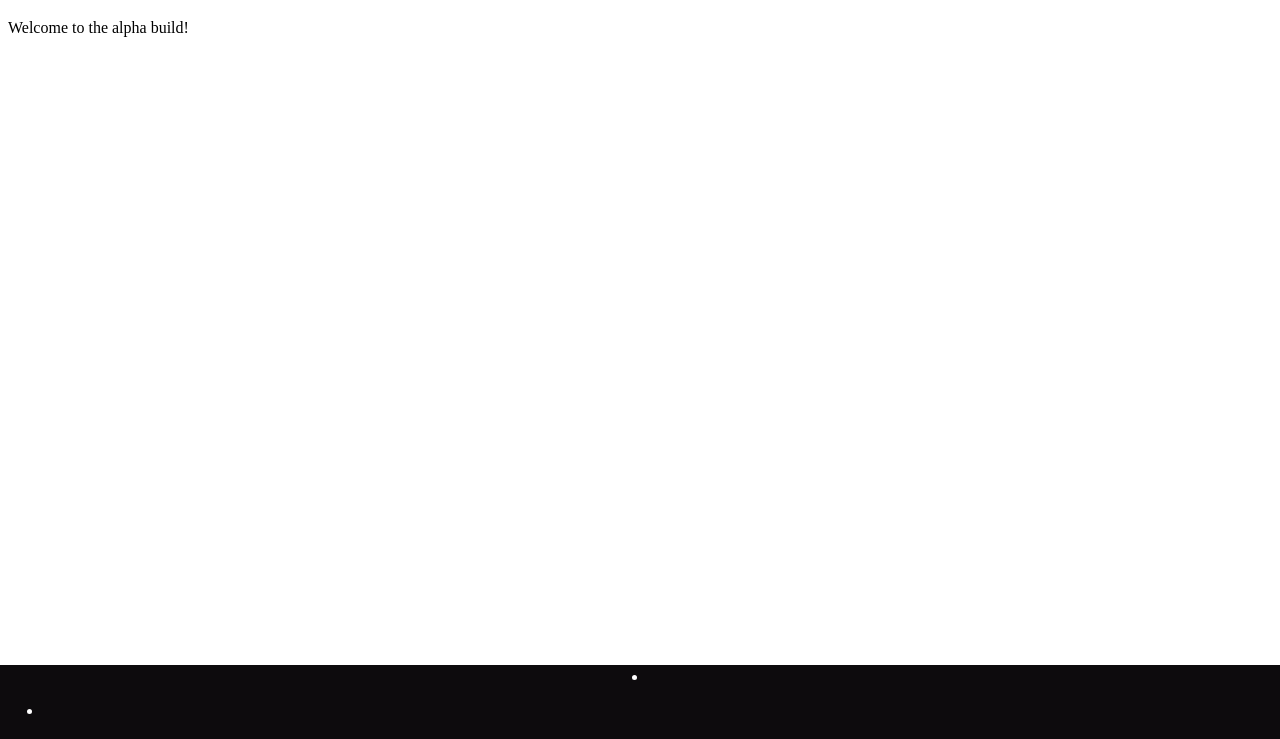
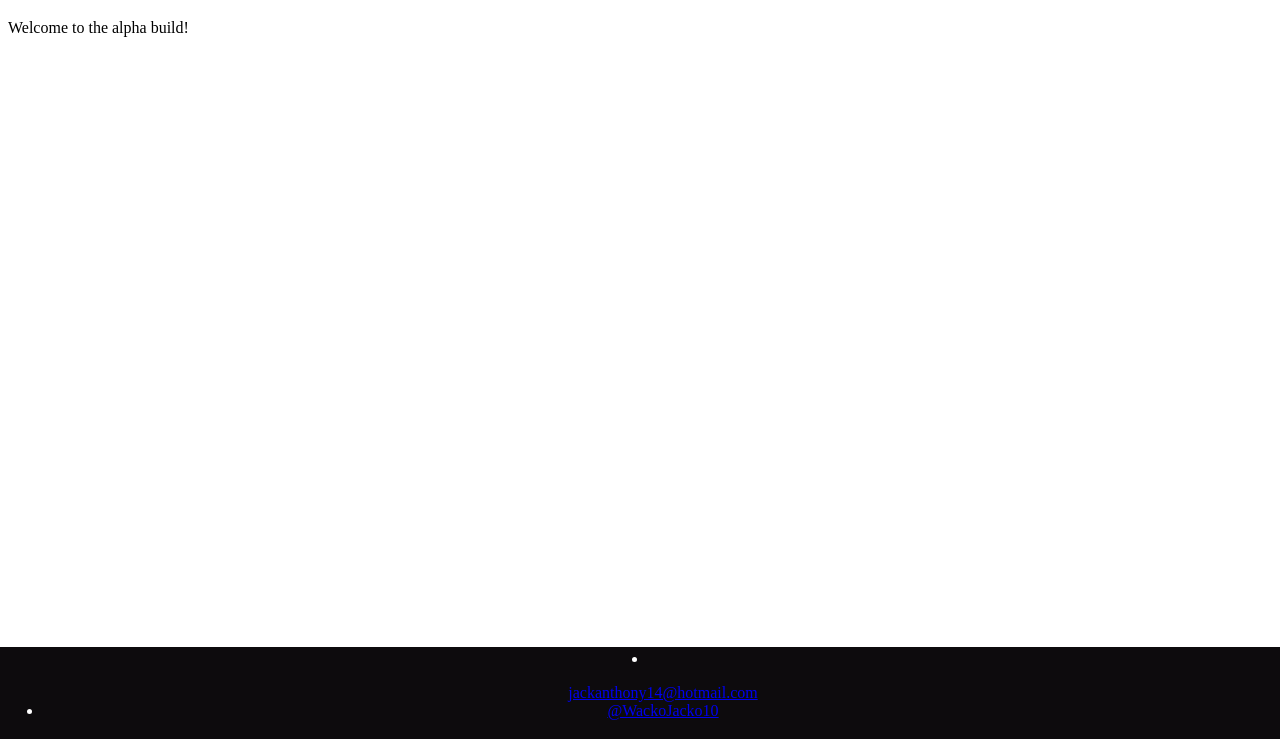
Before and after one commit to WackoJacko10/WackoJacko10.github.io, a plain HTML site: page index.html in a window 1280 px wide. Shown: the part 61-800 px from the top of the page. Drawn offline with Linux system fonts and the light colour scheme.

Commit message:
Update index.html

```diff
--- a/index.html
+++ b/index.html
@@ -12,10 +12,10 @@
 <div class="footer">
     <li>
     <ul class="links">
-    <a class="email" href="mailto:jackanthony14@hotmail.com"></a>
+    <a class="email" href="mailto:jackanthony14@hotmail.com">jackanthony14@hotmail.com</a>
     </li>
         <li>
-            <a class="instagram" href="https//instagram.com/wackojacko10"></a>
+            <a class="instagram" href="https//instagram.com/wackojacko10">@WackoJacko10</a>
         </li>
     </ul>
 </div>
```
